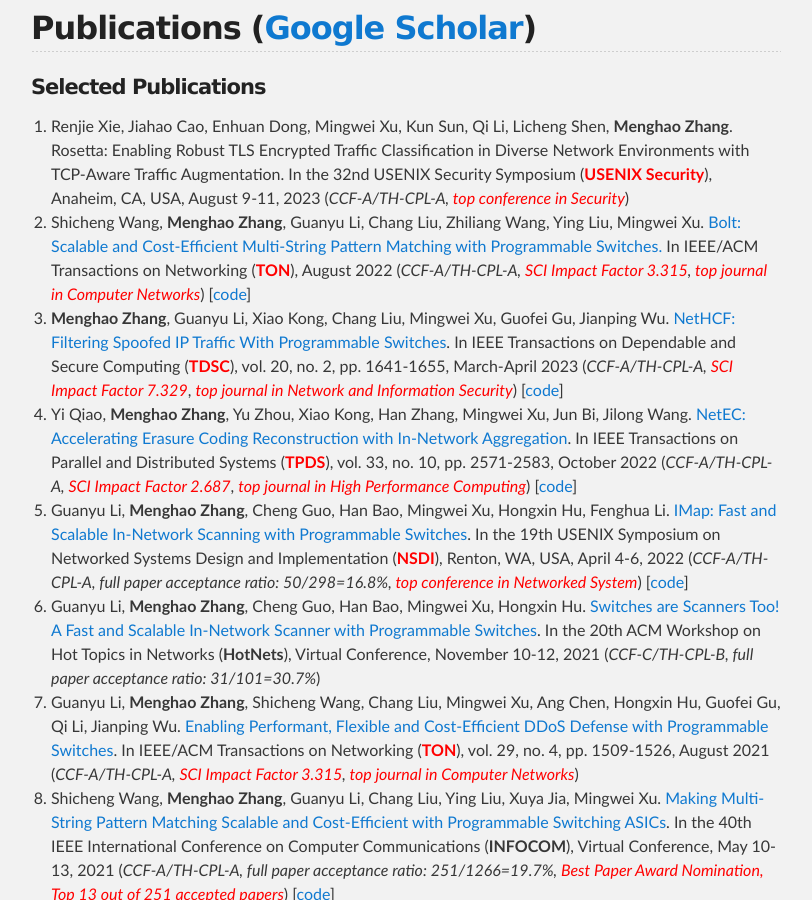
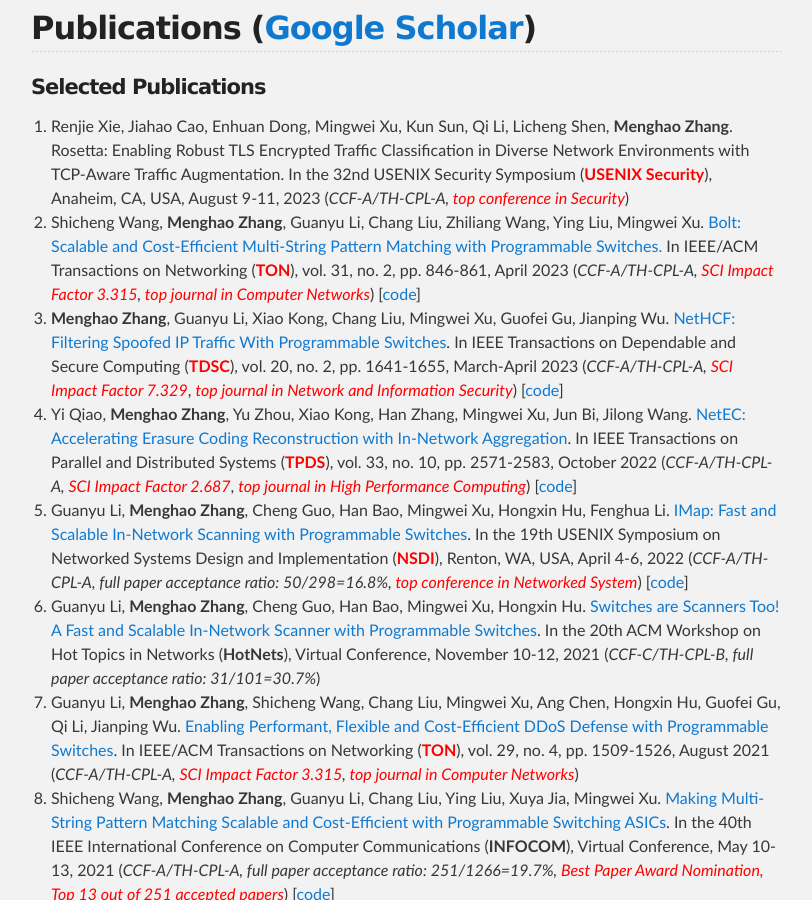
Before and after one commit to zhangmenghao/zhangmenghao.github.io, a Jekyll site: the page built from index.md, in a window 1280 px wide and 900 px high, scrolled down 1089 px. Shown: the whole window, without its empty margins (234-1046 px from the left). Built offline with Jekyll 4.4.1, drawn with Linux system fonts in a browser that asks for light colours.

Commit message:
Update Bolt-ton

```diff
--- a/index.md
+++ b/index.md
@@ -27,7 +27,7 @@
 13. Renjie Xie, Jiahao Cao, Enhuan Dong, Mingwei Xu, Kun Sun, Qi Li, Licheng Shen, __Menghao Zhang__. Rosetta: Enabling Robust TLS Encrypted Traffic Classification in Diverse Network Environments with TCP-Aware Traffic Augmentation. In the 32nd USENIX Security Symposium (**<font color='red'>USENIX Security</font>**), Anaheim, CA, USA, August 9-11, 2023 (*CCF-A/TH-CPL-A, <font color='red'>top conference in Security</font>*)
 12. Shicheng Wang, __Menghao Zhang__, Guanyu Li, Chang Liu, Zhiliang Wang, Ying Liu, Mingwei Xu.
 [Bolt: Scalable and Cost-Efficient Multi-String Pattern Matching with Programmable Switches.](./papers/ton2023-Bolt.pdf)
-In IEEE/ACM Transactions on Networking (**<font color='red'>TON</font>**), August 2022 (*CCF-A/TH-CPL-A, <font color='red'>SCI Impact Factor 3.315</font>, <font color='red'>top journal in Computer Networks</font>*) [[code](https://github.com/wangshicheng1225/BOLT-v2)]
+In IEEE/ACM Transactions on Networking (**<font color='red'>TON</font>**), vol. 31, no. 2, pp. 846-861, April 2023 (*CCF-A/TH-CPL-A, <font color='red'>SCI Impact Factor 3.315</font>, <font color='red'>top journal in Computer Networks</font>*) [[code](https://github.com/wangshicheng1225/BOLT-v2)]
 11. __Menghao Zhang__, Guanyu Li, Xiao Kong, Chang Liu, Mingwei Xu, Guofei Gu, Jianping Wu.
 [NetHCF: Filtering Spoofed IP Traffic With Programmable Switches](./papers/TDSC2023-NetHCF.pdf).
 In IEEE Transactions on Dependable and Secure Computing (**<font color='red'>TDSC</font>**), vol. 20, no. 2, pp. 1641-1655, March-April 2023 (*CCF-A/TH-CPL-A, <font color='red'>SCI Impact Factor 7.329</font>*, *<font color='red'>top journal in Network and Information Security</font>*) [[code](https://github.com/NetHCF/NetHCF/tree/master)]
```
